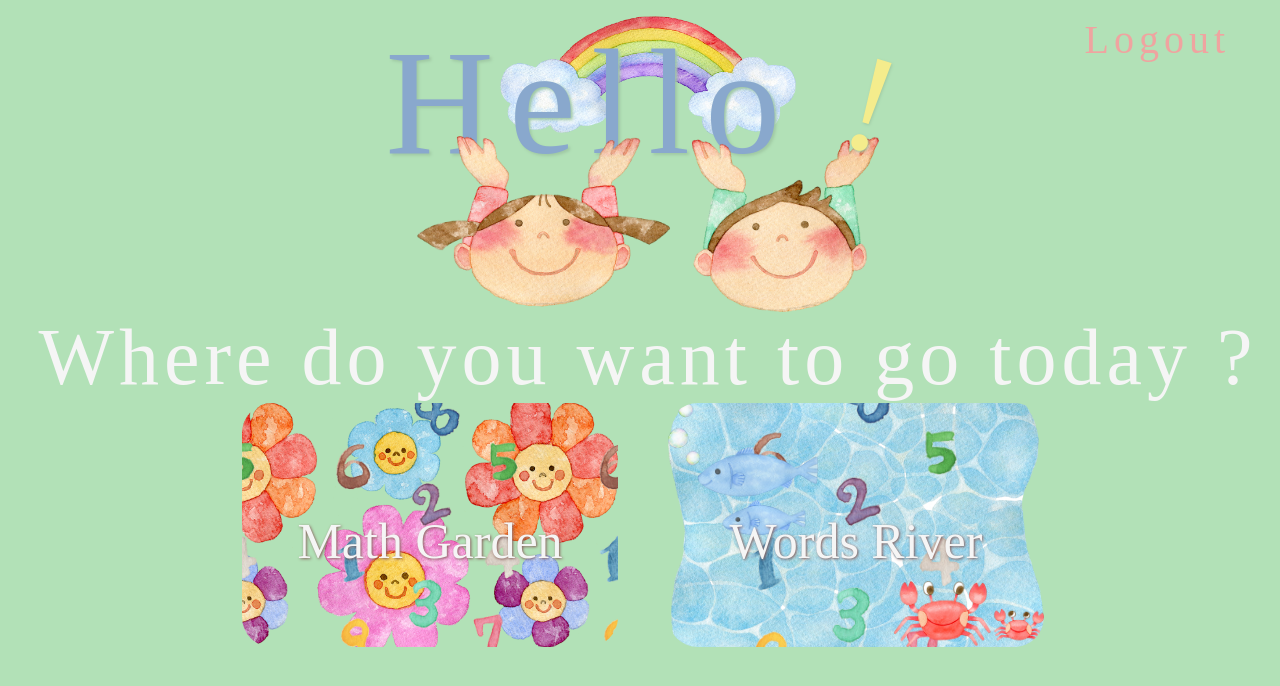
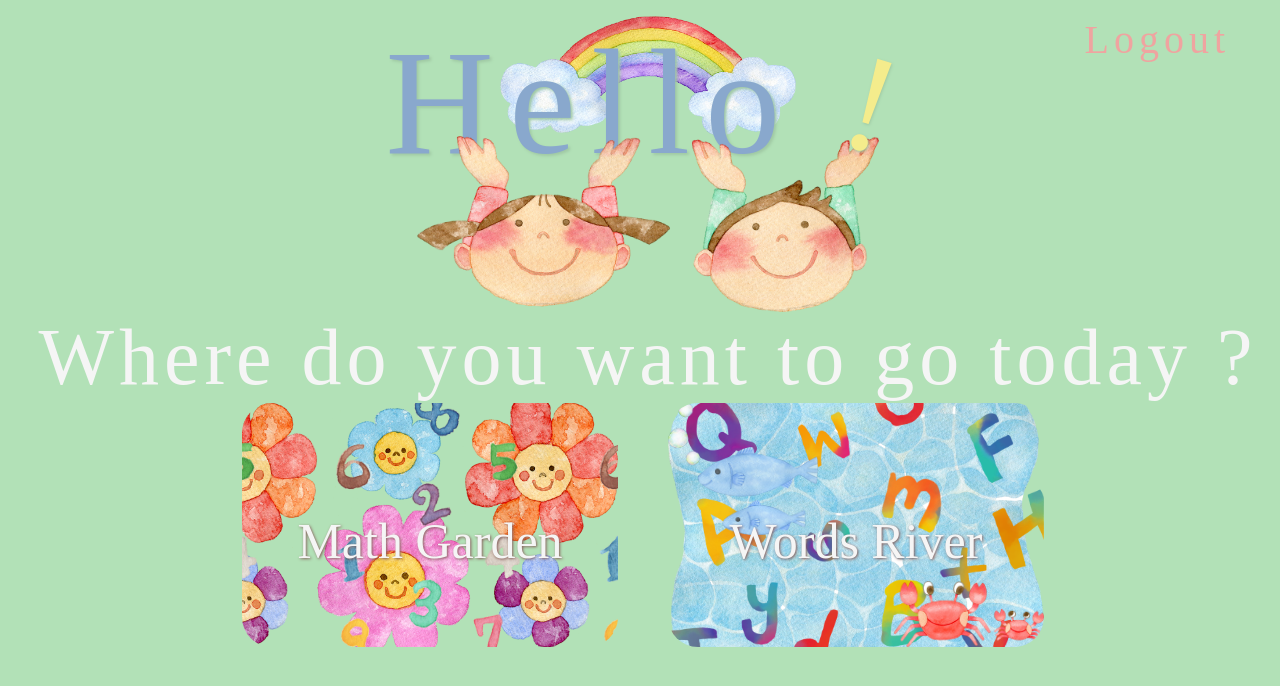
Before and after one commit to AKoy-22/Scrrible_Quest, a React (Create React App) app: page /home-page in a window 1280 px wide. Shown: the top 686 px of the page. Built offline with nearby package versions, Linux system fonts and the light colour scheme; a web font is replaced by a local one.

Commit message:
updated images

```diff
--- a/src/components/css/MainMenu.module.css
+++ b/src/components/css/MainMenu.module.css
@@ -62,8 +62,8 @@ body{
     font-size: 60px;
     margin-right: 50px;
     text-decoration: none;
-    background-image:url('../../../public/images/blue-fish.png'),url('../../../public/images/crabs.png'),url('../../../public/images/numbers.png'), url('../../../public/images/water-ripple.png');
-    background-size: 40%, 40%, 80%, 100%;
+    background-image:url('../../../public/images/blue-fish.png'),url('../../../public/images/crabs.png'),url('../../../public/images/abc.png'), url('../../../public/images/water-ripple.png');
+    background-size: 40%, 40%, 100%, 100%;
     background-position:top left, bottom right, center, center;
     background-repeat: no-repeat;
     border-radius: 30px;
```
Also changed, not shown: public/images/abc.png (added).
